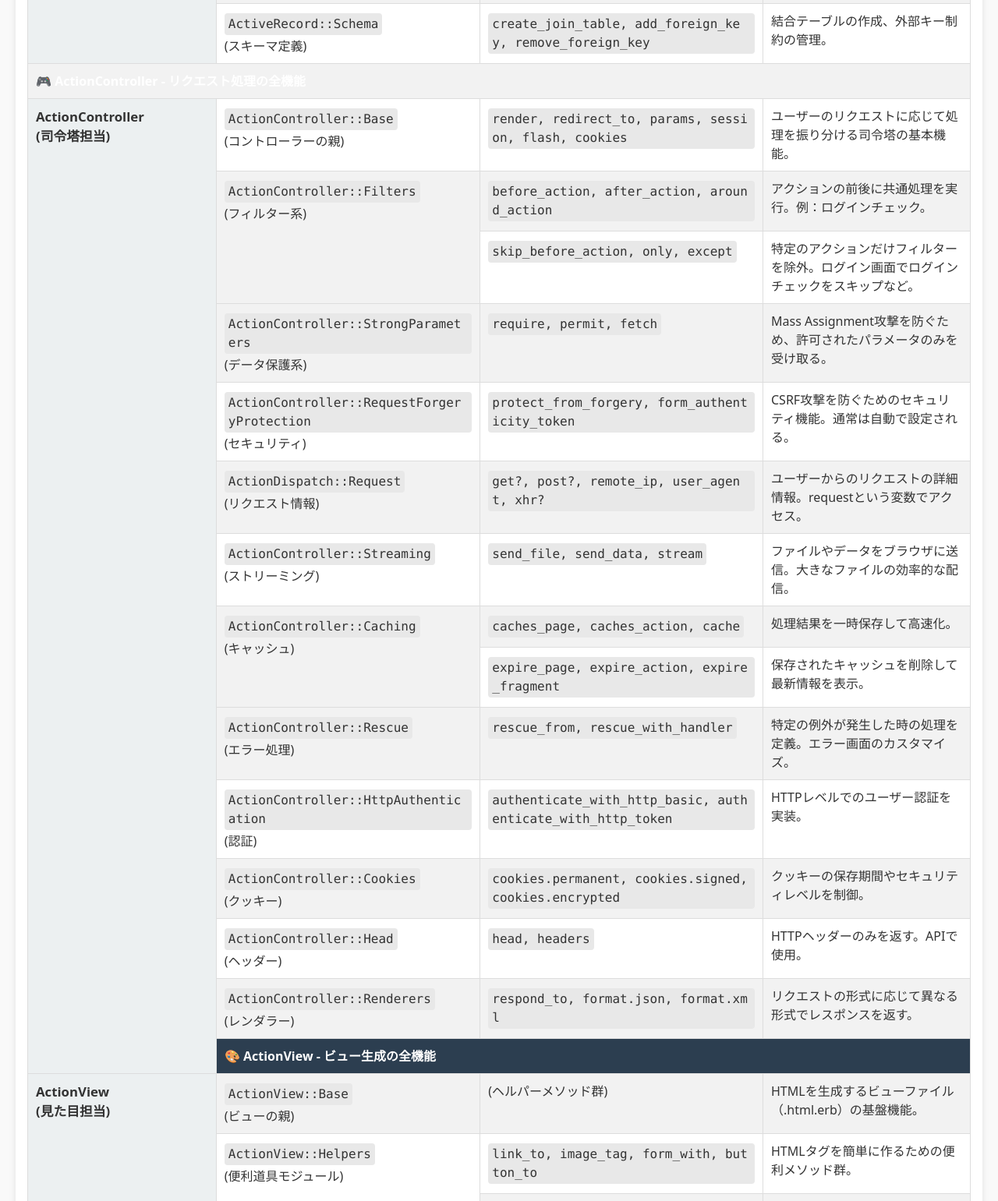
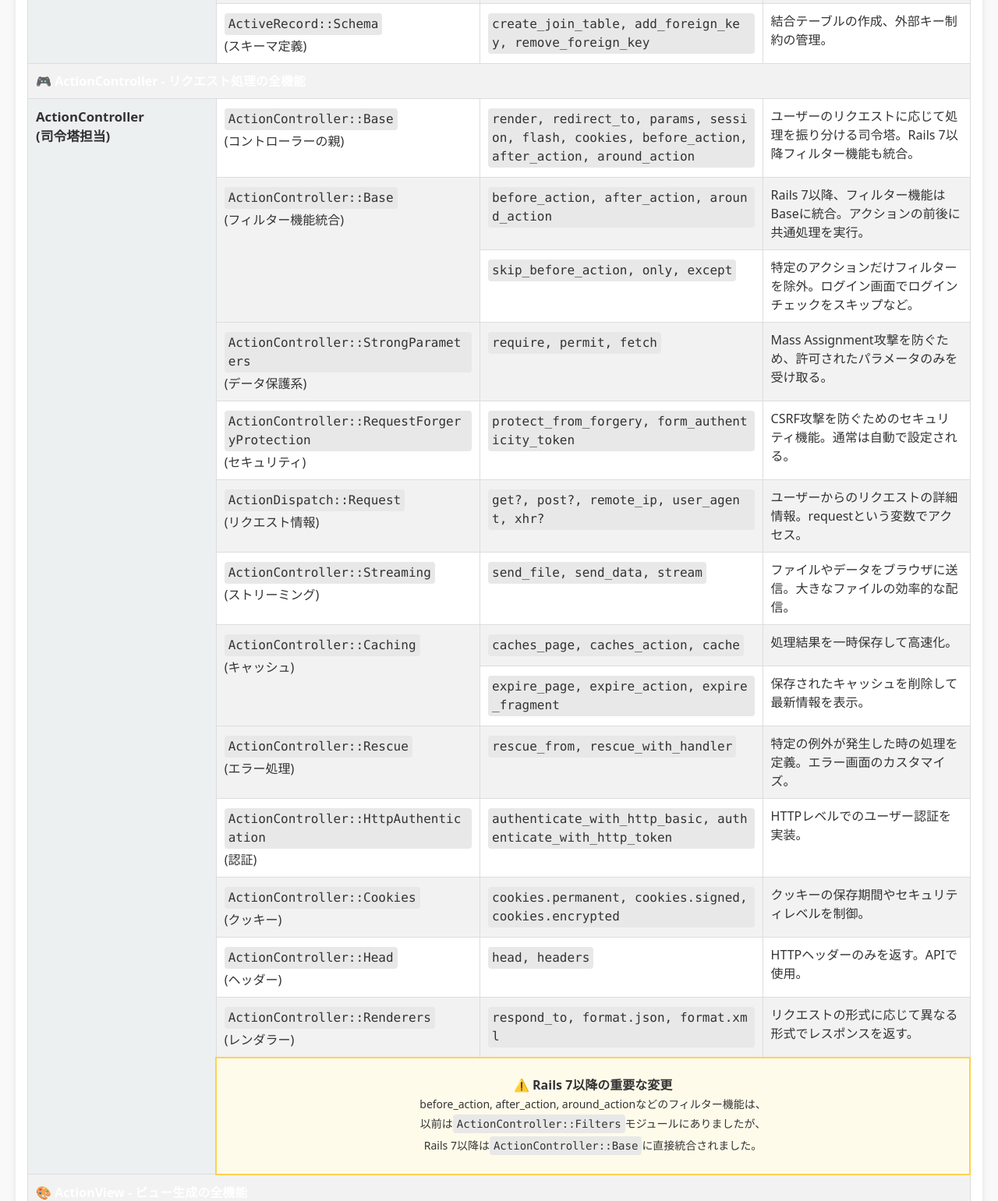
Before and after one commit to amano216/rails_Inheritance_Chain, a plain HTML site: page page2.html in a window 1280 px wide. Shown: the part 1860-3401 px from the top of the page at 78% size. Drawn offline with nearby package versions, Linux system fonts and the light colour scheme.

Commit message:
Update Rails 7 filter information - ActionController::Filters integrated into Base
- Update all references from ActionController::Filters to ActionController::Base
- Add notes about Rails 7+ changes where filters are now part of Base
- Update page2.html with warning note about the important change
- Update page3.html method hierarchy to reflect new structure
- Update page-content.js search keywords
- Ensure all before_action, after_action references are correct

```diff
--- a/page-content.js
+++ b/page-content.js
@@ -50,7 +50,7 @@ const allPageContents = {
         ActionController::Parameters params strong parameters
         ActionController::Cookies cookies session
         ActionController::RequestForgeryProtection CSRF対策
-        ActionController::Filters before_action after_action around_action
+        ActionController::Base before_action after_action around_action skip_before_action
         ActionView::Base ビューの基底クラス
         ActionView::Helpers link_to form_with content_tag
         ActionView::Layouts layout yield content_for
--- a/page2.html
+++ b/page2.html
@@ -330,14 +330,14 @@
                 <tr>
                     <td rowspan="15" class="family-head"><strong>ActionController</strong><br>(司令塔担当)</td>
                     <td><code>ActionController::Base</code><br>(コントローラーの親)</td>
-                    <td><code>render, redirect_to, params, session, flash, cookies</code></td>
-                    <td>ユーザーのリクエストに応じて処理を振り分ける司令塔の基本機能。</td>
+                    <td><code>render, redirect_to, params, session, flash, cookies, before_action, after_action, around_action</code></td>
+                    <td>ユーザーのリクエストに応じて処理を振り分ける司令塔。Rails 7以降フィルター機能も統合。</td>
                 </tr>
 
                 <tr>
-                    <td rowspan="2"><code>ActionController::Filters</code><br>(フィルター系)</td>
+                    <td rowspan="2"><code>ActionController::Base</code><br>(フィルター機能統合)</td>
                     <td><code>before_action, after_action, around_action</code></td>
-                    <td>アクションの前後に共通処理を実行。例：ログインチェック。</td>
+                    <td>Rails 7以降、フィルター機能はBaseに統合。アクションの前後に共通処理を実行。</td>
                 </tr>
                 <tr>
                     <td><code>skip_before_action, only, except</code></td>
@@ -406,6 +406,17 @@
                     <td><code>ActionController::Renderers</code><br>(レンダラー)</td>
                     <td><code>respond_to, format.json, format.xml</code></td>
                     <td>リクエストの形式に応じて異なる形式でレスポンスを返す。</td>
+                </tr>
+
+                <tr>
+                    <td colspan="4" class="text-center bg-yellow-50 border-2 border-yellow-300">
+                        <div class="p-3">
+                            <strong>⚠️ Rails 7以降の重要な変更</strong><br>
+                            <span class="text-sm">before_action, after_action, around_actionなどのフィルター機能は、<br>
+                            以前は<code>ActionController::Filters</code>モジュールにありましたが、<br>
+                            Rails 7以降は<code>ActionController::Base</code>に直接統合されました。</span>
+                        </div>
+                    </td>
                 </tr>
 
                 <!-- ActionView セクション -->
```
Also changed, not shown: index.html (+1 -1 lines), page3.html (+4 -4 lines).
